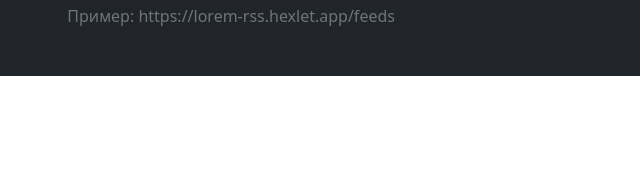
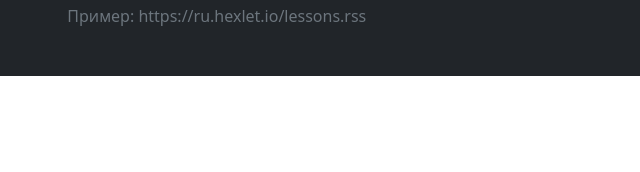
Before and after one commit to Calipso15/frontend-project-11, a website built with webpack: page index.html in a window 1280 px wide. Shown: the part 233-405 px from the top of the page, 182-822 px from the left. Built offline with nearby package versions, Linux system fonts and the light colour scheme; what on-change would draw is missing.

Commit message:
refactoring new project 3

```diff
--- a/index.html
+++ b/index.html
@@ -41,7 +41,7 @@
                 </div>
               </div>
             </form>
-            <p class="mt-2 mb-0 text-muted"> Пример: https://lorem-rss.hexlet.app/feeds</p>
+            <p class="mt-2 mb-0 text-muted"> Пример: https://ru.hexlet.io/lessons.rss</p>
             <p class="feedback m-0 position-absolute small"></p>
           </div>
         </div>
```
